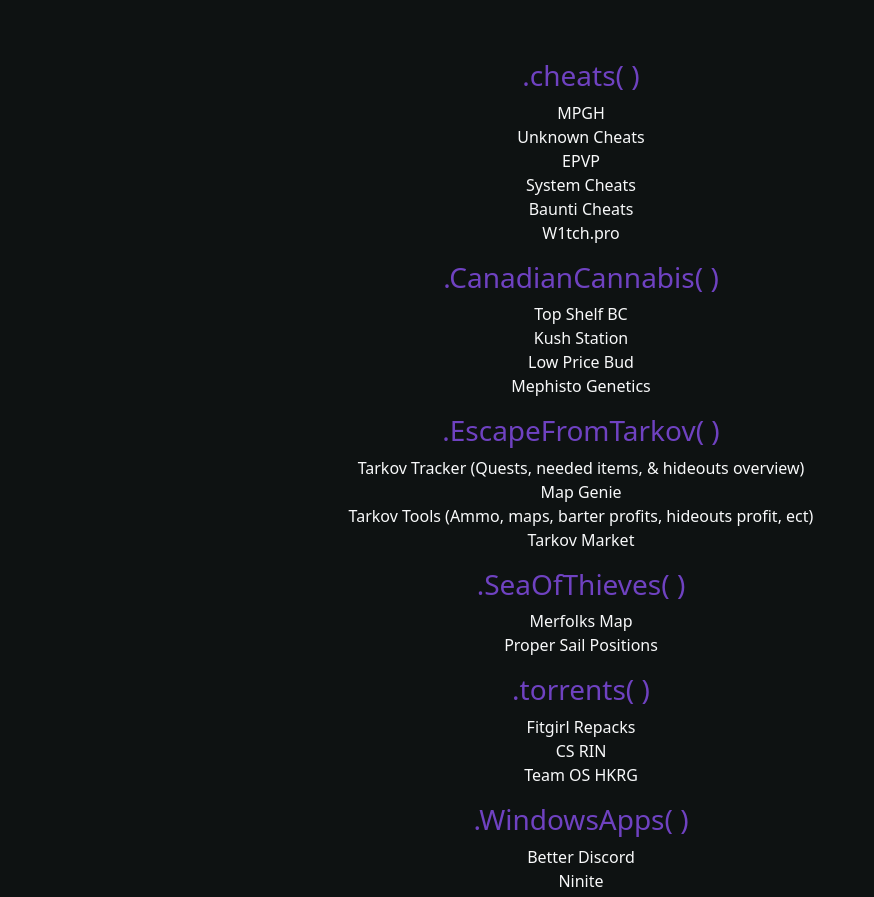
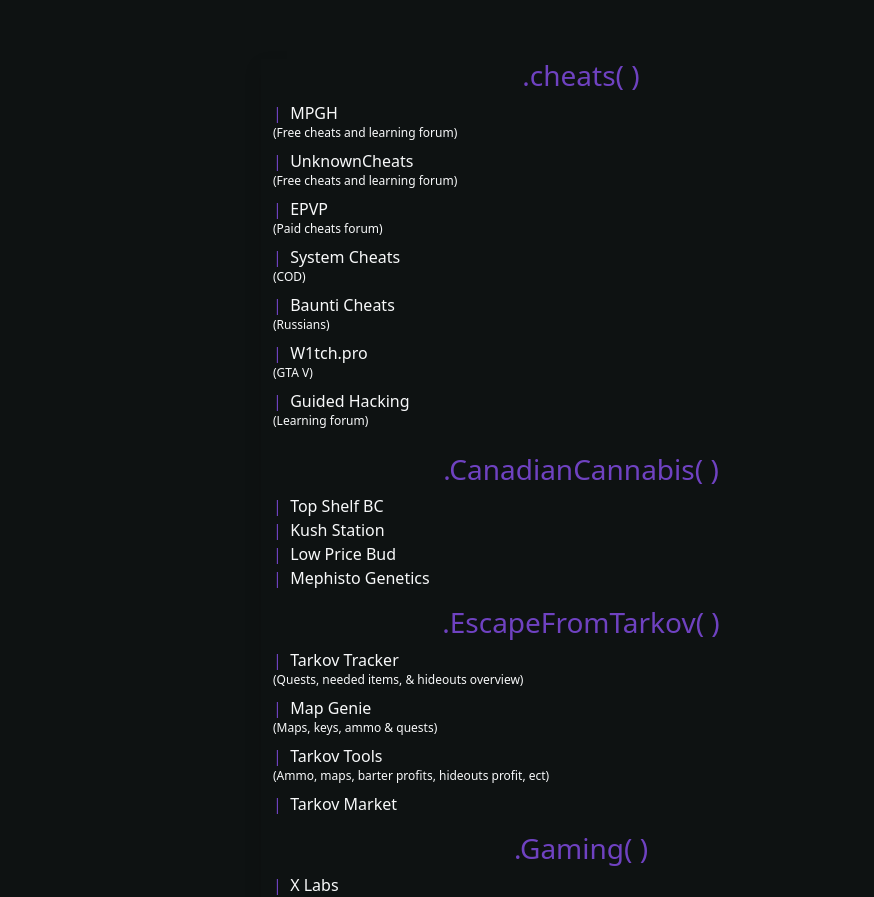
Before and after one commit to thomasgraham18/thomasgraham18.github.io, a plain HTML site: page knowledge.html in a window 1280 px wide. Shown: the part 55-952 px from the top of the page, without its empty margins (59-933 px from the left). Drawn offline with nearby package versions, Linux system fonts and the light colour scheme.

Commit message:
added new content

```diff
--- a/knowledge.html
+++ b/knowledge.html
@@ -33,54 +33,77 @@
     </nav>
   </div>
 
-  <div id="knowledge" class="container purple text-center my-5">
-    <h3>.cheats( )</h3>
+  <div id="knowledge" class="container purple my-5 w-50 shadow">
+    <h3 class="text-center">.cheats( )</h3 class="text-center">
     <p>
-      <a class="knlink" href="http://mpgh.net/">MPGH</a><br>
-      <a class="knlink" href="https://www.unknowncheats.me/forum/index.php">Unknown Cheats</a><br>
-      <a class="knlink" href="https://www.elitepvpers.com/forum/">EPVP</a><br>
-      <a class="knlink" href="https://www.systemcheats.net">System Cheats</a><br>
-      <a class="knlink" href="https://baunticheats.com">Baunti Cheats</a><br>
-      <a class="knlink" href="https://w1tch.pro">W1tch.pro</a><br>
+      | &nbsp;<a class=" knlink " href="http://mpgh.net/">MPGH<br><sup>(Free cheats and learning forum)</sup></a><br>
+      | &nbsp;<a class=" knlink " href="https://www.unknowncheats.me/forum/index.php">UnknownCheats<br><sup>(Free cheats
+          and learning forum)</sup></a><br>
+      | &nbsp;<a class=" knlink " href="https://www.elitepvpers.com/forum/">EPVP<br><sup>(Paid cheats
+          forum)</sup></a><br>
+      | &nbsp;<a class=" knlink " href="https://www.systemcheats.net">System Cheats<br><sup>(COD)</sup></a><br>
+      | &nbsp;<a class=" knlink " href="https://baunticheats.com">Baunti Cheats<br><sup>(Russians)</sup></a><br>
+      | &nbsp;<a class=" knlink " href="https://w1tch.pro">W1tch.pro<br><sup>(GTA V)</sup></a><br>
+      | &nbsp;<a class=" knlink " href="https://guidedhacking.com">Guided Hacking<br><sup>(Learning forum)</sup></a><br>
     </p>
-    <h3>.CanadianCannabis( )</h3>
+    <h3 class="text-center">.CanadianCannabis( )</h3 class="text-center">
     <p>
-      <a class="knlink" href="https://www.topshelfbc.com">Top Shelf BC</a><br>
-      <a class="knlink" href="https://kushstation.co">Kush Station</a><br>
-      <a class="knlink" href="https://lowpricebud.co">Low Price Bud</a><br>
-      <a class="knlink" href="https://www.mephistogenetics.ca">Mephisto Genetics</a><br>
+      | &nbsp;<a class=" knlink " href="https://www.topshelfbc.com">Top Shelf BC</a><br>
+      | &nbsp;<a class=" knlink " href="https://kushstation.co">Kush Station</a><br>
+      | &nbsp;<a class=" knlink " href="https://lowpricebud.co">Low Price Bud</a><br>
+      | &nbsp;<a class=" knlink " href="https://www.mephistogenetics.ca">Mephisto Genetics</a><br>
 
     </p>
-    <h3>.EscapeFromTarkov( )</h3>
+    <h3 class="text-center">.EscapeFromTarkov( )</h3 class="text-center">
     <p>
-      <a class="knlink" href="https://tarkovtracker.io">Tarkov Tracker (Quests, needed items, & hideouts overview)</a><br>
-      <a class="knlink" href="https://mapgenie.io/tarkov">Map Genie</a><br>
-      <a class="knlink" href="https://tarkov-tools.com">Tarkov Tools (Ammo, maps, barter profits, hideouts profit, ect)</a><br>
-      <a class="knlink" href="https://tarkov-market.com/">Tarkov Market</a><br>
+      | &nbsp;<a class=" knlink " alt="Quests" href="https://tarkovtracker.io">Tarkov Tracker <br><sup>(Quests, needed
+          items, &
+          hideouts overview)</sup></a><br>
+      | &nbsp;<a class=" knlink " href="https://mapgenie.io/tarkov">Map Genie<br><sup>(Maps, keys, ammo &
+          quests)</sup></a><br>
+      | &nbsp;<a class=" knlink " href="https://tarkov-tools.com">Tarkov Tools <br> <sup>(Ammo, maps, barter profits,
+          hideouts
+          profit, ect)</sup></a><br>
+      | &nbsp;<a class=" knlink " href="https://tarkov-market.com/">Tarkov Market</a><br>
     </p>
-    <h3>.SeaOfThieves( )</h3>
+    <h3 class="text-center">.Gaming( )</h3 class="text-center">
     <p>
-      <a class="knlink" href="https://www.merfolkslullaby.com/map">Merfolks Map</a><br>
-      <a class="knlink" href="https://imgur.com/F1feTd9">Proper Sail Positions</a><br>
+      | &nbsp;<a class=" knlink " href="https://www.merfolkslullaby.com/map">X Labs <br><sup>(MW2, Ghosts & Advanced
+          Warfare)</sup> </a><br>
+      | &nbsp;<a class=" knlink " href="https://plutonium.pw">Plutonium <br><sup>(B02, MW3 & WAW)</sup></a><br>
     </p>
-    <h3>.torrents( )</h3>
+    <h3 class="text-center">.SeaOfThieves( )</h3 class="text-center">
     <p>
-      <a class="knlink" href="https://fitgirl-repacks.site">Fitgirl Repacks</a><br>
-      <a class="knlink" href="https://cs.rin.ru/forum/">CS RIN</a><br>
-      <a class="knlink" href="https://teamos-hkrg.com">Team OS HKRG</a><br>
+      | &nbsp;<a class=" knlink " href="https://www.merfolkslullaby.com/map">Merfolks Map</a><br>
+      | &nbsp;<a class=" knlink " href="https://imgur.com/F1feTd9">Proper Sail Positions</a><br>
     </p>
-    <h3>.WindowsApps( )</h3>
+    <h3 class="text-center">.torrents( )</h3 class="text-center">
     <p>
-      <a class="knlink" href="https://betterdiscord.app">Better Discord</a><br>
-      <a class="knlink" href="https://ninite.com">Ninite</a><br>
+      | &nbsp;<a class=" knlink " href="https://fitgirl-repacks.site">Fitgirl Repacks</a><br>
+      | &nbsp;<a class=" knlink " href="https://cs.rin.ru/forum/">CS RIN</a><br>
+      | &nbsp;<a class=" knlink " href="https://teamos-hkrg.com">Team OS HKRG</a><br>
     </p>
-    <h3>.websites( )</h3>
+    <h3 class="text-center">.WindowsApps( )</h3 class="text-center">
     <p>
-      <a class="knlink" href="https://cheapdigitaldownload.com">CheapDigitalDownload</a><br>
-      <a class="knlink" href="https://plati.ru">Plati RU</a>
+      | &nbsp;<a class=" knlink " href="https://betterdiscord.app">Better Discord</a><br>
+      | &nbsp;<a class=" knlink " href="https://ninite.com">Ninite</a><br>
     </p>
-    <h3>.utilities( )</h3>
-    <p><a class="knlink" href="https://www.telerik.com/download/fiddler">Fiddler 4</a></p>
+    <h3 class="text-center">.websites( )</h3 class="text-center">
+    <p>
+      | &nbsp;<a class=" knlink " href="https://cheapdigitaldownload.com">CheapDigitalDownload<br><sup>(Google, but for
+          cheap games)</sup></a><br>
+      | &nbsp;<a class=" knlink " href="https://plati.ru">Plati RU<br><sup>(Cheap gaming accounts)</sup></a><br>
+    </p>
+    <h3 class="text-center">.utilities( )</h3 class="text-center">
+    <p>
+      | &nbsp;<a class=" knlink " href="https://www.telerik.com/download/fiddler">Fiddler 4<br><sup>(For
+          DBD)</sup></a><br>
+      | &nbsp;<a class=" knlink "
+        href="https://www.reddit.com/r/PiratedGames/comments/qra1yg/how_does_auto_creamapi_work_and_how_to_use_it/">CreamAPI<br><sup>(Unlocks
+          (mostly singleplayer games) DLC on Steam.)</sup></a><br>
+      | &nbsp;<a class=" knlink " href="https://forum.scssoft.com/viewtopic.php?t=266092">ATS Save
+        Editor<br><sup>(Editor for ATS & ETS2 saves)</sup></a><br>
+    </p>
   </div>
 
   <script src="https://cdn.jsdelivr.net/npm/bootstrap@5.1.3/dist/js/bootstrap.bundle.min.js"
```
Also changed, not shown: cannabis.html (+16 -0 lines), index.html (+4 -5 lines).
